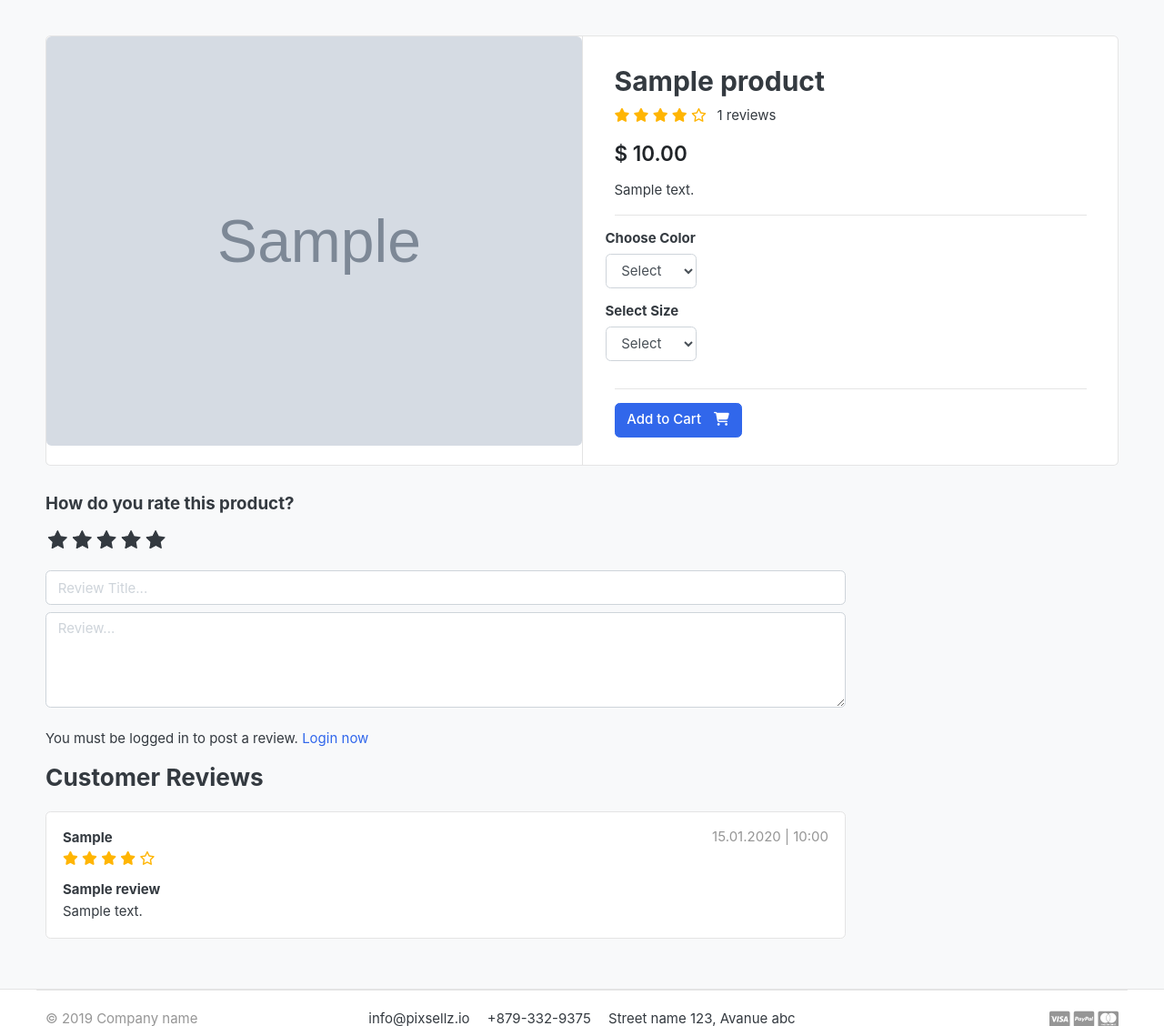
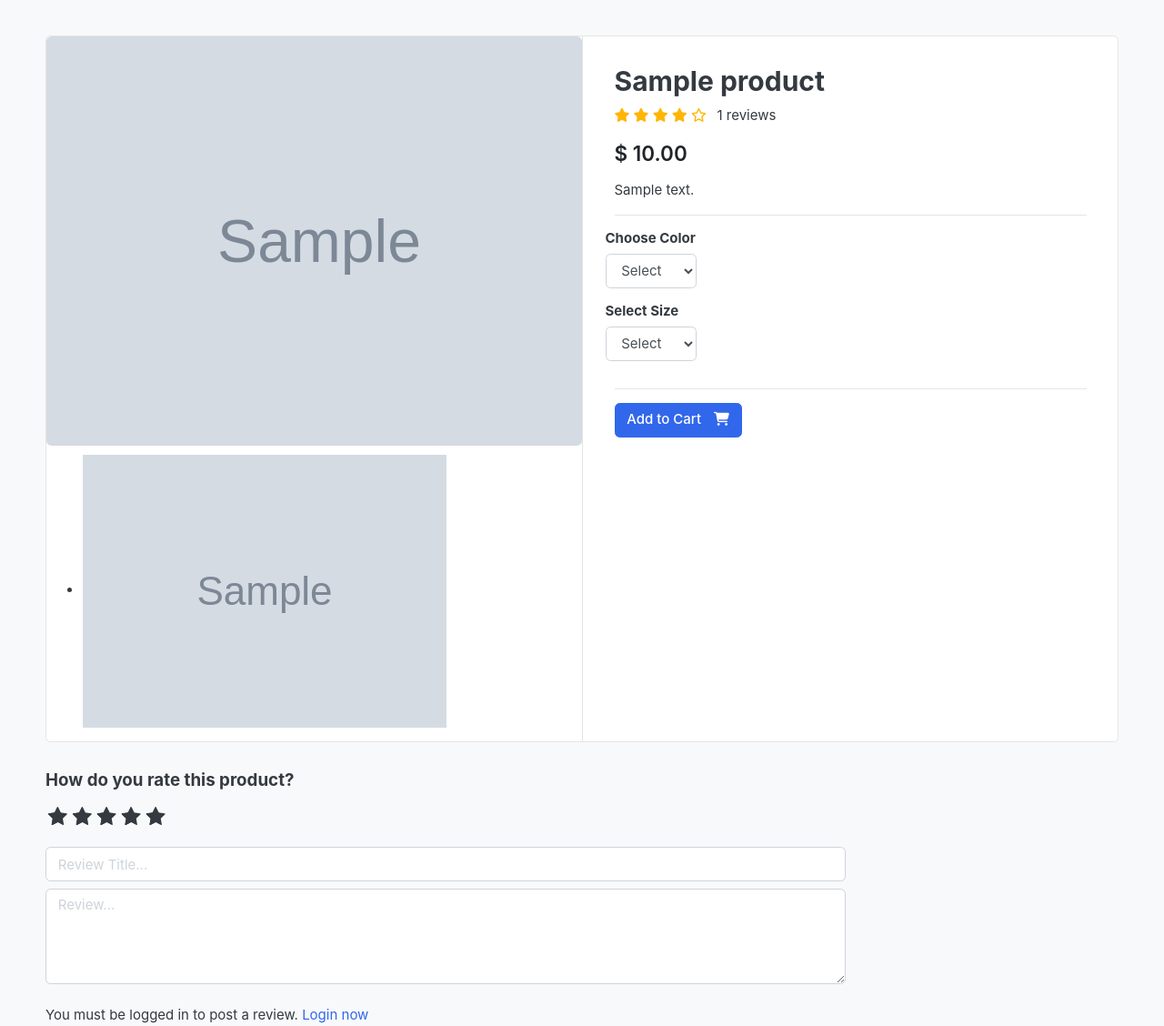
Before and after one commit to rivka-levit/greatkart-store, a Django app: template store/templates/store/product-detail.html in a window 1280 px wide. Shown: the part 119-1247 px from the top of the page at 91% size. Run offline with Django 4.2, Linux system fonts and the light colour scheme; the template is opened without the code that fills it: most values are stand-ins (such as "Sample title", 1, 10 or a date in 2020); grey boxes marked "Sample" are stand-in pictures; some libraries are stand-ins or nearby versions; some web fonts are replaced.

Commit message:
add product gallery to page

```diff
--- a/store/templates/store/product-detail.html
+++ b/store/templates/store/product-detail.html
@@ -11,11 +11,20 @@
 	<div class="row no-gutters">
 		<aside class="col-md-6">
 <article class="gallery-wrap">
-	<div class="img-big-wrap">
-	   <a href="#"><img src="{{ product.images.url }}"></a>
+	<div class="img-big-wrap main-image">
+	   <img src="{{ product.images.url }}">
 	</div> <!-- img-big-wrap.// -->
 
 </article> <!-- gallery-wrap .end// -->
+<ul class="thumb">
+    <li>
+        {% for item in product_gallery %}
+            <a href="{{ item.image.url }}" target="main-image">
+                <img src="{{ item.image.url }}" alt="Product Image">
+            </a>
+        {% endfor %}
+    </li>
+</ul>
 		</aside>
 		<main class="col-md-6 border-left">
 
--- a/store/views.py
+++ b/store/views.py
@@ -1,6 +1,6 @@
 from django.views.generic import ListView, View
 from carts.views import get_cart
-from .models import Product, Variation, ReviewRating
+from .models import Product, Variation, ReviewRating, ProductGallery
 from .forms import ReviewForm
 from category.models import Category
 from orders.models import OrderProduct
@@ -40,10 +40,12 @@ class ProductDetailView(View):
         else:
             order_product = None
         reviews = ReviewRating.objects.filter(product=product, status=True)
+        product_gallery = ProductGallery.objects.filter(product=product)
         context = {
             'product': product,
             'reviews': reviews,
-            'order_product': order_product
+            'order_product': order_product,
+            'product_gallery': product_gallery
         }
         return render(request, 'store/product-detail.html', context)
 
```
